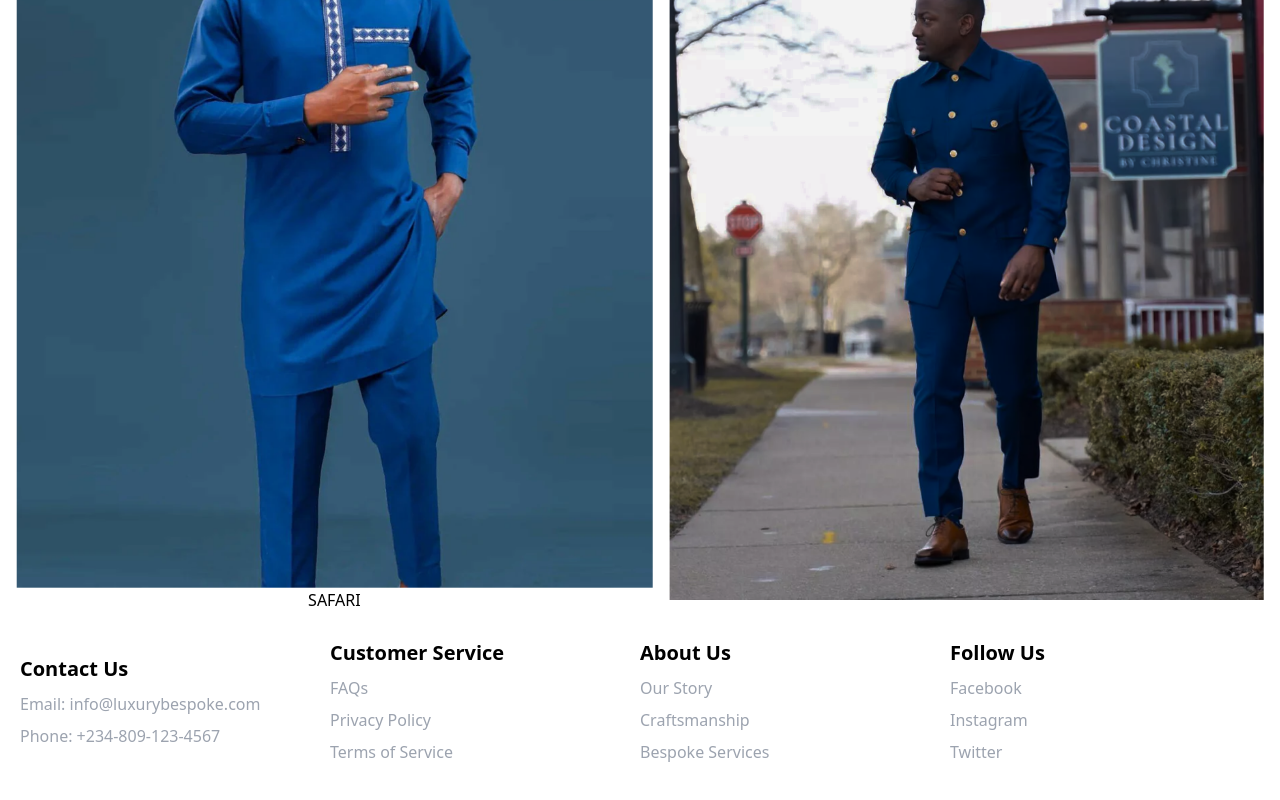
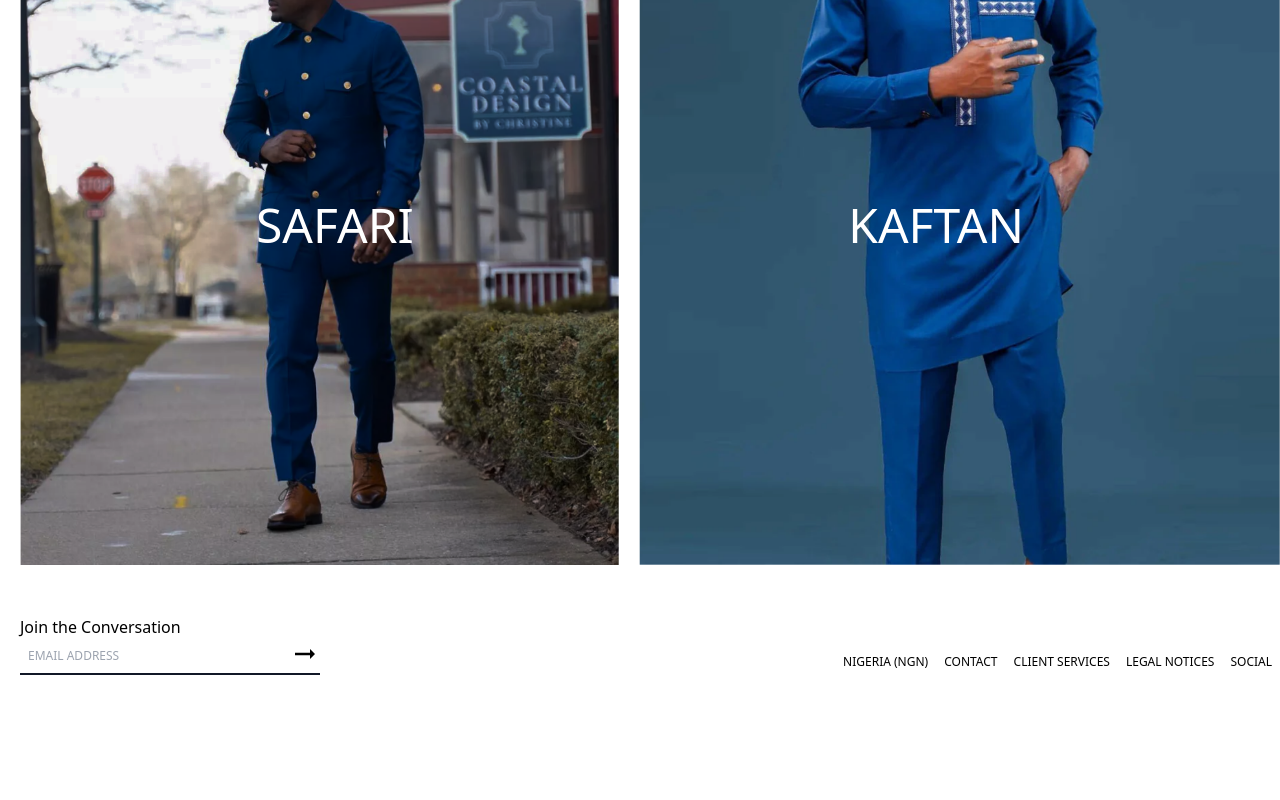
Before and after one commit to jed-chela/estore-frontend, a React (Create React App) app: page /home in a window 1280 px wide. Shown: the part 946-1746 px from the top of the page. Built offline with nearby package versions, Linux system fonts and the light colour scheme.

Commit message:
updated on new Home page
changed the home page layout

```diff
--- a/src/Components/Contact.jsx
+++ b/src/Components/Contact.jsx
@@ -1,53 +1,32 @@
 import React from "react";
+import { MdOutlineArrowRightAlt } from "react-icons/md";
 
 const Contact = () => {
   return (
-    <div className="h-[200px] w-full bg-white">
-      <div className="py-[10px] px-[20px] flex  justify-between items-center">
-        <div className="flex-1">
-          <h1 className="font-bold text-[20px] mb-2">Contact Us</h1>
-          <p className=" text-gray-400 mb-2">Email: info@luxurybespoke.com</p>
-          <p className=" text-gray-400 mb-2">Phone: +234-809-123-4567</p>
+    <div className="flex justify-between" >
+      <div className="h-[200px] bg-white mt-[50px] ml-[20px] ">
+        <h1 className="">Join the Conversation</h1>
+
+        <div className=" border-b-2 border-gray-900 w-[300px] flex">
+          <input
+            type="text"
+            placeholder="EMAIL ADDRESS"
+            className="w-[300px] text-[12px] p-2 focus:outline-none hover:border-none focus flex justify-between"
+          />
+          <div>
+            <MdOutlineArrowRightAlt className="text-3xl font-light" />
+          </div>
         </div>
+      </div>
 
-        <div className="flex-1">
-          <h1 className="font-bold text-[20px] mb-2">Customer Service</h1>
-          <p className=" text-gray-400 mb-2">
-            <a href="">FAQs</a>
-          </p>
-          <p className=" text-gray-400 mb-2">
-            <a href="">Privacy Policy</a>
-          </p>
-          <p className=" text-gray-400 mb-2">
-            <a href="">Terms of Service</a>
-          </p>
-        </div>
-
-        <div className="flex-1">
-          <h1 className="font-bold text-[20px] mb-2 ">About Us</h1>
-          <p className=" text-gray-400 mb-2">
-            <a href="">Our Story</a>
-          </p>
-          <p className=" text-gray-400 mb-2">
-            <a href="">Craftsmanship</a>
-          </p>
-          <p className=" text-gray-400 mb-2">
-            <a href="">Bespoke Services</a>
-          </p>
-        </div>
-
-        <div className="flex-1">
-          <h1 className="font-bold text-[20px] mb-2">Follow Us</h1>
-          <p className=" text-gray-400 mb-2">
-            <a href="">Facebook</a>
-          </p>
-          <p className=" text-gray-400 mb-2">
-            <a href="">Instagram</a>
-          </p>
-          <p className=" text-gray-400 mb-2">
-            <a href="">Twitter</a>
-          </p>
-        </div>
+      <div className="mt-[80px] ">
+        <ul className="flex text-[12px] cursor-pointer ">
+          <li className="m-2 hover:text-[15px] hover:m-0 transition-all duration-300 ease-in-out">NIGERIA (NGN)</li>
+          <li className="m-2 hover:text-[15px] hover:m-0 transition-all duration-300 ease-in-out">CONTACT</li>
+          <li className="m-2 hover:text-[15px] hover:m-0 transition-all duration-300 ease-in-out">CLIENT SERVICES</li>
+          <li className="m-2 hover:text-[15px] hover:m-0 transition-all duration-300 ease-in-out">LEGAL NOTICES</li>
+          <li className="m-2 hover:text-[15px] hover:m-0 transition-all duration-300 ease-in-out">SOCIAL</li>
+        </ul>
       </div>
     </div>
   );
--- a/src/Components/Services.jsx
+++ b/src/Components/Services.jsx
@@ -9,22 +9,21 @@ import image2 from "../assets/productImage/image 6.png";
 const Services = () => {
   return (
     <div className="h[100%] bg-white">
-      <div className="py-[10px] px-[20px] flex items-center justify-between text-center">
 
-      </div>
 
 
       {/**Service Card Section */}
       <div className=" object-cover">
-        <div className=" flex items-center justify-center m-2 mt-8 text-center">
-          <div className="p-2 ">
+        <div className=" flex items-center justify-center  mt-8 text-center">
+          <div className="ml-[20px] ">
+            <img  src={image1} alt="" />
+          </div>
+          <div className="absolute font-medium text-5xl flex top-50 left-[20%]  text-white"> SAFARI</div>
+          <div className="ml-[20px]">
             <img  src={image2} alt="" />
-            <p> SAFARI</p>
+
           </div>
-          <div className="p-2">
-            <img  src={image1} alt="" />
-            <p className="absolute top-0 left-0">KAFTAN</p>
-          </div>
+          <div className="absolute font-medium text-5xl flex top-50 right-[20%]  text-white">KAFTAN</div>
 
 
         </div>
```
